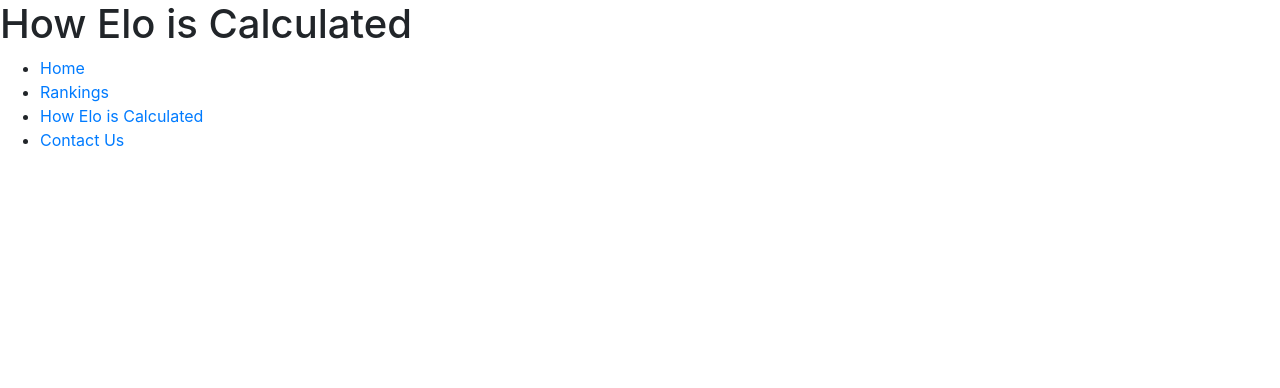
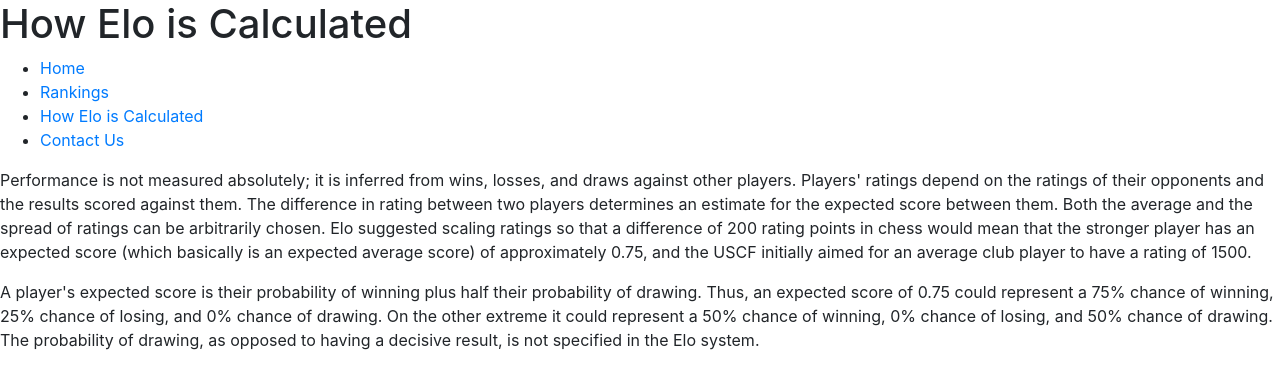
Before and after one commit to Eli19-97/project0, a plain HTML site: page elo.html in a window 1280 px wide. Drawn offline with nearby package versions, Linux system fonts and the light colour scheme; files that its build step writes are made by us from their sources.

Commit message:
added body content

```diff
--- a/elo.html
+++ b/elo.html
@@ -22,7 +22,10 @@
             </div>
         </nav>
         <!--body content start-->
-
+        <div>
+            <p>Performance is not measured absolutely; it is inferred from wins, losses, and draws against other players. Players' ratings depend on the ratings of their opponents and the results scored against them. The difference in rating between two players determines an estimate for the expected score between them. Both the average and the spread of ratings can be arbitrarily chosen. Elo suggested scaling ratings so that a difference of 200 rating points in chess would mean that the stronger player has an expected score (which basically is an expected average score) of approximately 0.75, and the USCF initially aimed for an average club player to have a rating of 1500.</p>
+            <p>A player's expected score is their probability of winning plus half their probability of drawing. Thus, an expected score of 0.75 could represent a 75% chance of winning, 25% chance of losing, and 0% chance of drawing. On the other extreme it could represent a 50% chance of winning, 0% chance of losing, and 50% chance of drawing. The probability of drawing, as opposed to having a decisive result, is not specified in the Elo system.</p>
+        </div>
         <!--footer start-->
         <footer>
 
```
